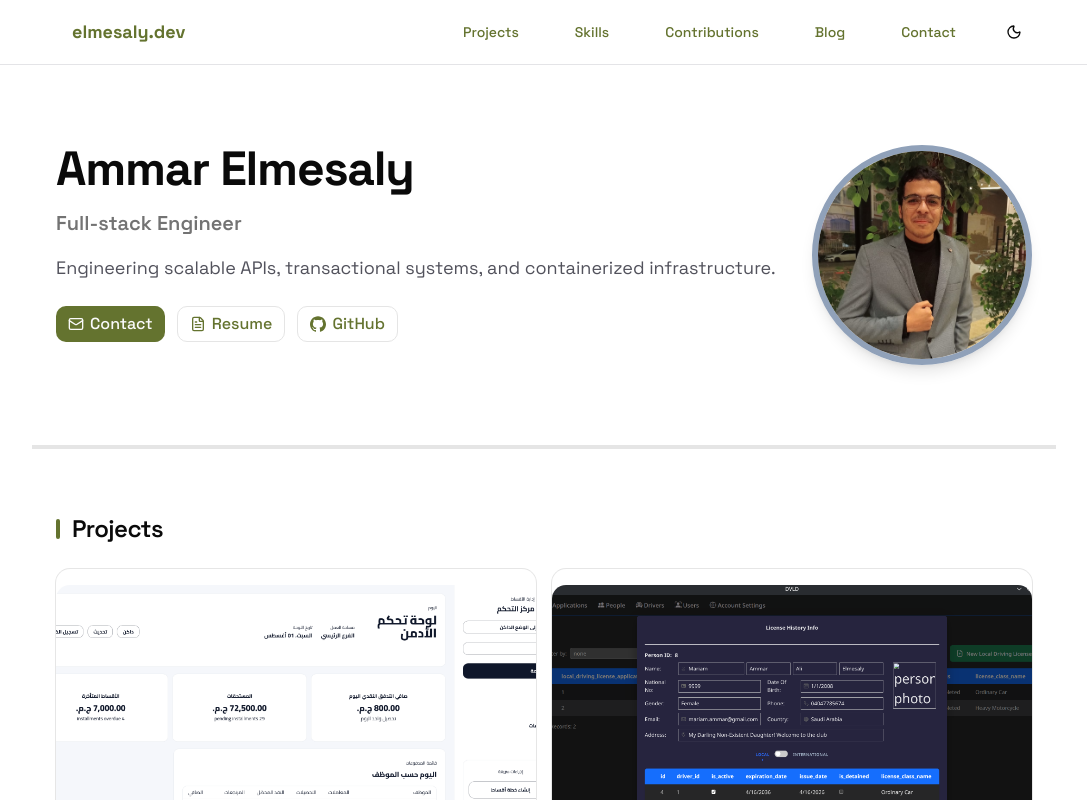
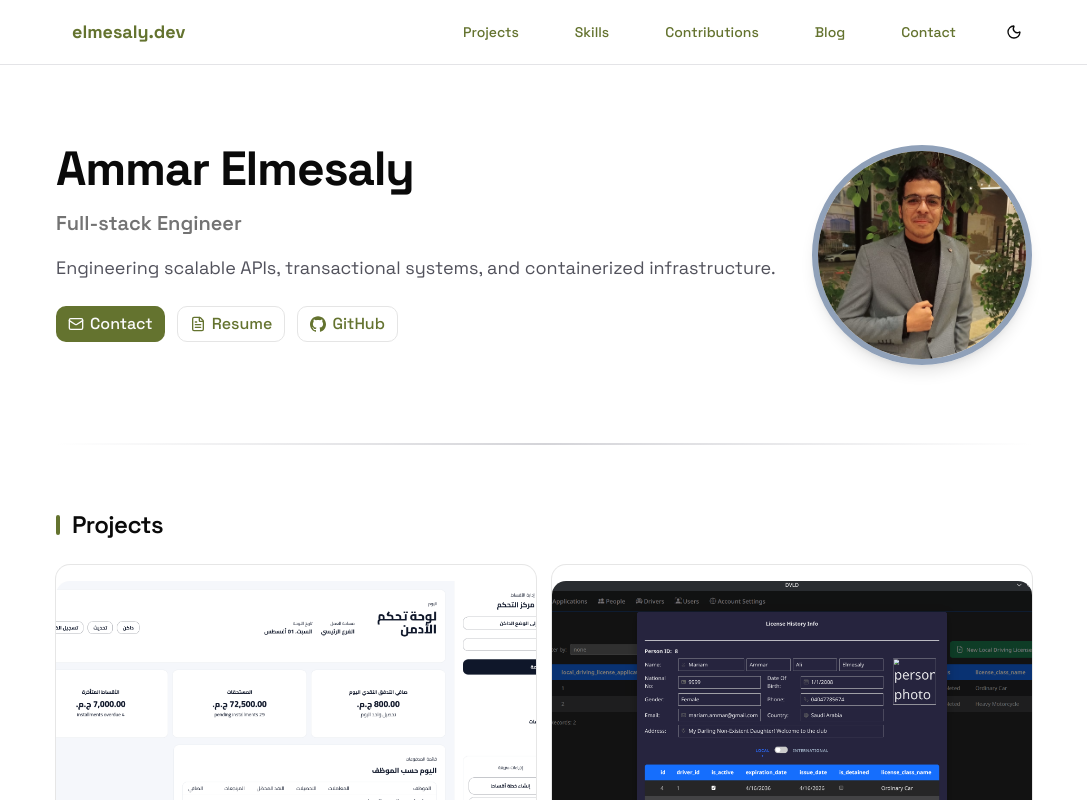
Before and after one commit to ammar-elmesaly/my-portfolio, a Next.js app: page / in a window 1280 px wide. Shown: the top 800 px of the page, without its empty margins (96-1183 px from the left). Built offline with nearby package versions, Linux system fonts and the light colour scheme.

Commit message:
Edit some styles and increment minor version

```diff
--- a/app/page.tsx
+++ b/app/page.tsx
@@ -14,7 +14,7 @@ export default function Home() {
   return (
     <main>
       {/* Hero */}
-      <section className="max-w-5xl mx-auto px-6 flex flex-col-reverse md:flex-row gap-8 items-center md:items-start py-20 border-b-4">
+      <section className="relative max-w-5xl mx-auto px-6 flex flex-col-reverse md:flex-row gap-8 items-center md:items-start py-20">
         <div className="flex-1 space-y-4">
           <h1 className="text-5xl font-bold tracking-tight text-center md:text-left">
             {PORTFOLIO_DATA.name}
@@ -57,6 +57,7 @@ export default function Home() {
             className="rounded-full object-cover border-6 border-slate-400 dark:border-slate-50 shadow-lg"
           />
         </div>
+        <div className="absolute bottom-0 left-6 right-6 h-0.5 bg-linear-to-r from-transparent via-zinc-300 dark:via-zinc-700 to-transparent" />
       </section>
 
       {/* Projects */}
@@ -98,7 +99,8 @@ export default function Home() {
       </section>
 
       {/* Contact */}
-      <section id="contact" className="max-w-5xl mx-auto px-6 space-y-6 py-16 pb-24 scroll-mt-16">
+      <section id="contact" className="bg-muted/40 border-y border-border scroll-mt-16">
+        <div className="max-w-5xl mx-auto px-6 space-y-6 py-16">
           <SectionHeading title="Contact" />
           <p className="text-base text-muted-foreground max-w-md">
             Open to internships and collaboration. Reach out directly and I'll get back
@@ -112,6 +114,7 @@ export default function Home() {
               <Mail className="size-4" /> {PORTFOLIO_DATA.socials.email}
             </ButtonLink>
           </div>
+        </div>
       </section>
     </main>
   );
--- a/components/navbar.tsx
+++ b/components/navbar.tsx
@@ -9,7 +9,7 @@ const NAV_ITEMS = [
   { name: "Projects", href: "#projects" },
   { name: "Skills", href: "#skills" },
   { name: "Contributions", href: "#contributions" },
-  { name: "Blog", href: "/blog" },
+  { name: "Blog", href: "#blog" },
   { name: "Contact", href: "#contact" },
 ];
 
--- a/package.json
+++ b/package.json
@@ -1,6 +1,6 @@
 {
   "name": "my-portfolio",
-  "version": "0.1.0",
+  "version": "0.2.0",
   "private": true,
   "scripts": {
     "dev": "next dev",
```
Also changed, not shown: 1 other file (tests, documents, lock files or other folders). Lines whose indentation alone changed are shown as unchanged.
